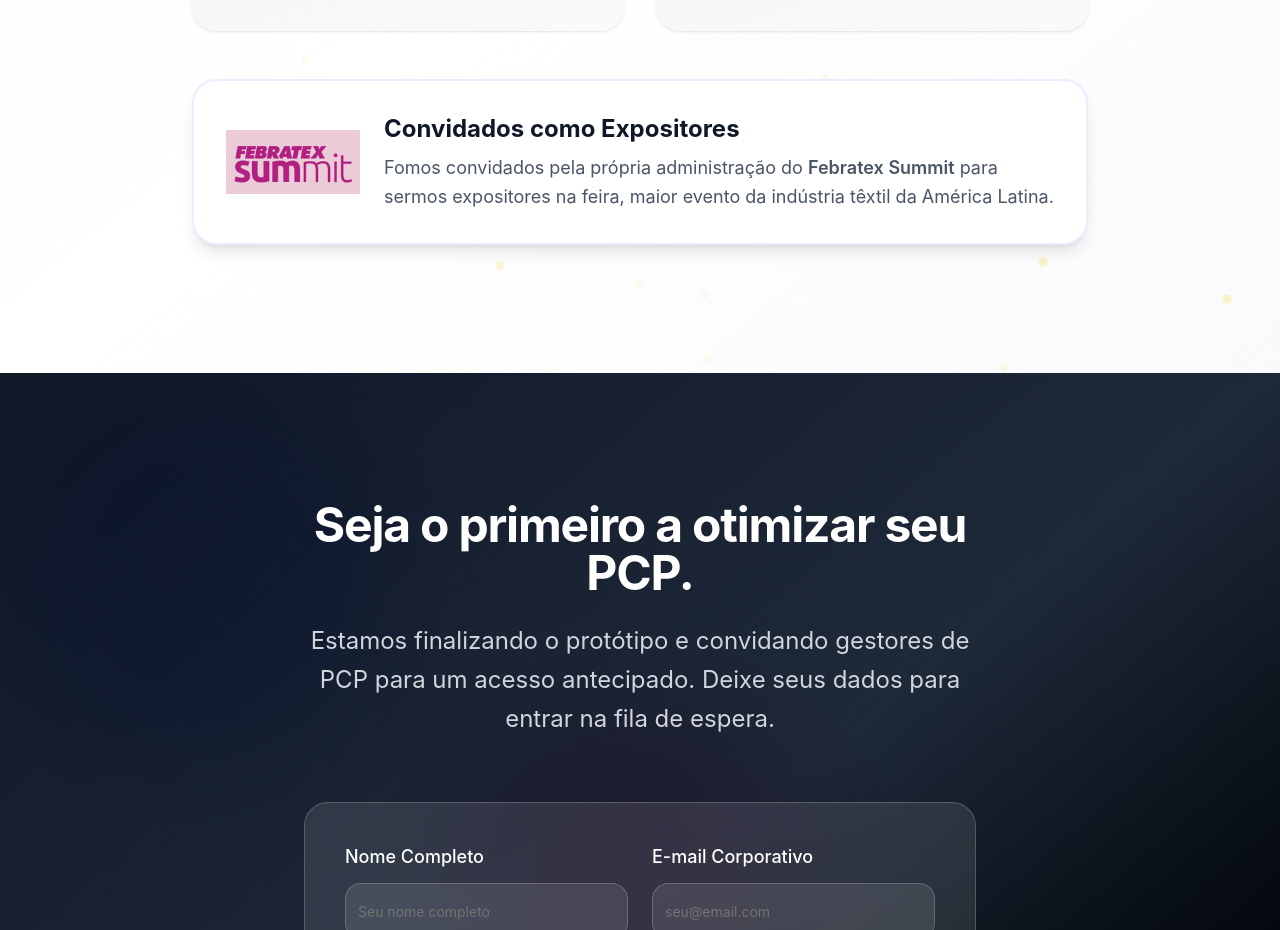
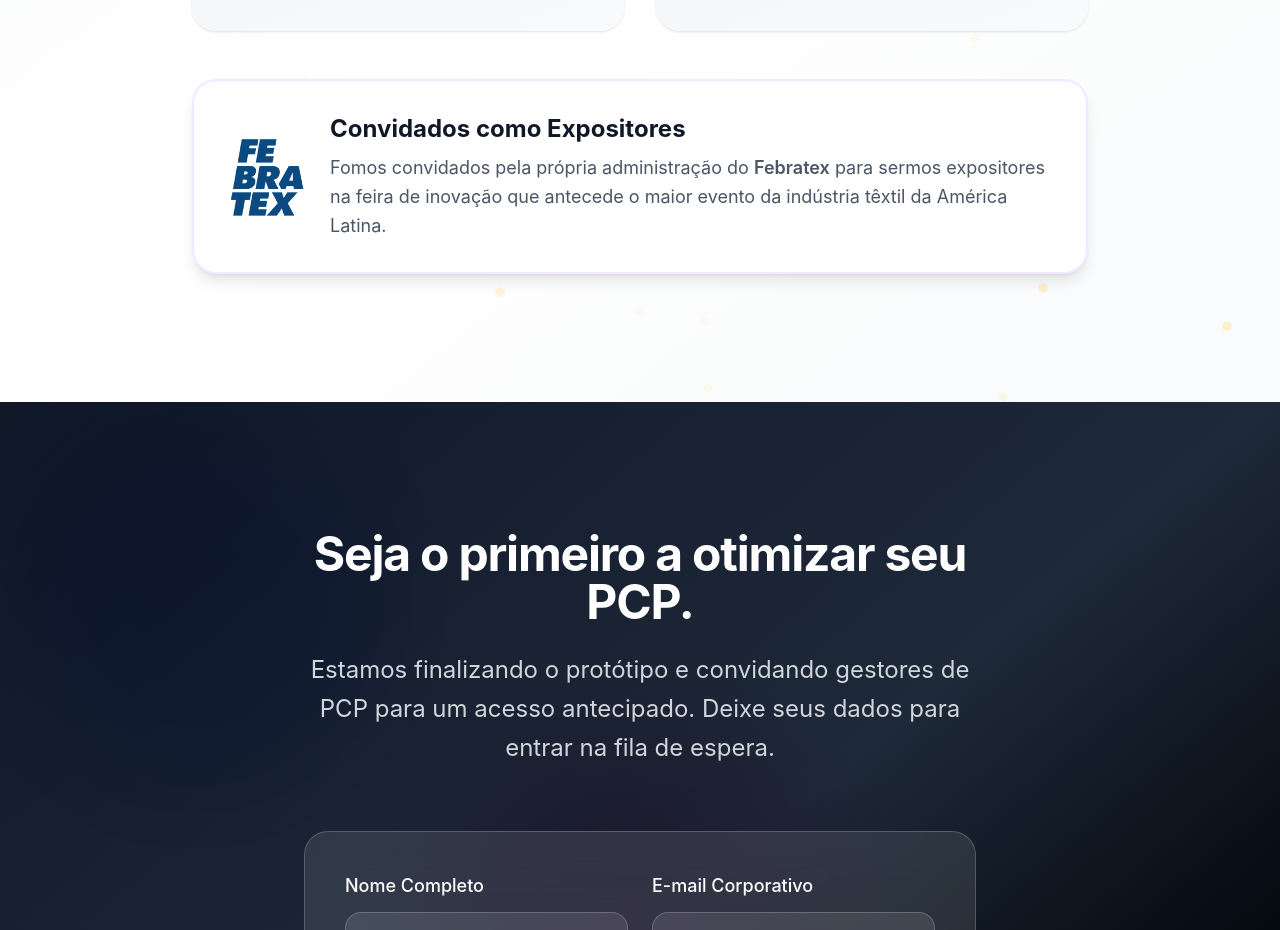
Before and after one commit to victorgrein/lp-texfy, a Next.js app: page / in a window 1280 px wide. Shown: the part 3980-4910 px from the top of the page. Built offline with nearby package versions, Linux system fonts and the light colour scheme.

Commit message:
Update Febratex logo and improve text
- Replace Febratex logo with vertical blue version
- Improve text: mention innovation fair that precedes main event
- Fix typos and grammar
- Increase logo height for better visibility

```diff
--- a/src/app/page.tsx
+++ b/src/app/page.tsx
@@ -433,9 +433,9 @@ export default function Home() {
             <div className="flex flex-col md:flex-row items-center gap-6 justify-center">
               <div className="flex-shrink-0">
                 <img
-                  src="/febratex-logo.png"
-                  alt="Febratex Summit"
-                  className="h-16 w-auto object-contain"
+                  src="/logo-febratex-vertical-azul.png"
+                  alt="Febratex"
+                  className="h-20 w-auto object-contain"
                 />
               </div>
               <div className="text-center md:text-left">
@@ -443,7 +443,7 @@ export default function Home() {
                   Convidados como Expositores
                 </h3>
                 <p className="text-gray-600 text-lg leading-relaxed">
-                  Fomos convidados pela própria administração do <span className="font-semibold">Febratex Summit</span> para sermos expositores na feira, maior evento da indústria têxtil da América Latina.
+                  Fomos convidados pela própria administração do <span className="font-semibold">Febratex</span> para sermos expositores na feira de inovação que antecede o maior evento da indústria têxtil da América Latina.
                 </p>
               </div>
             </div>
```
Also changed, not shown: public/logo-febratex-vertical-azul.png (added).
